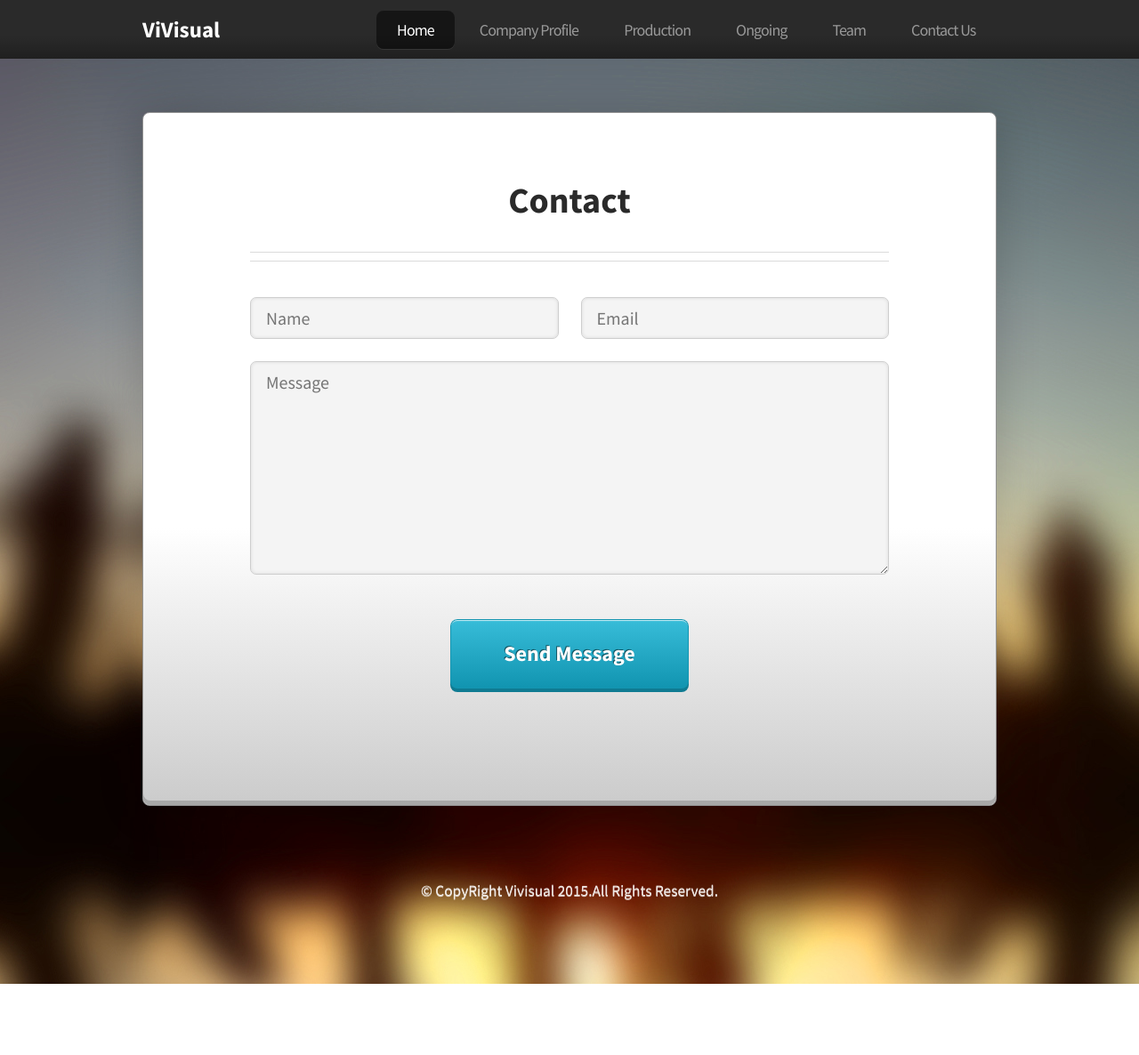
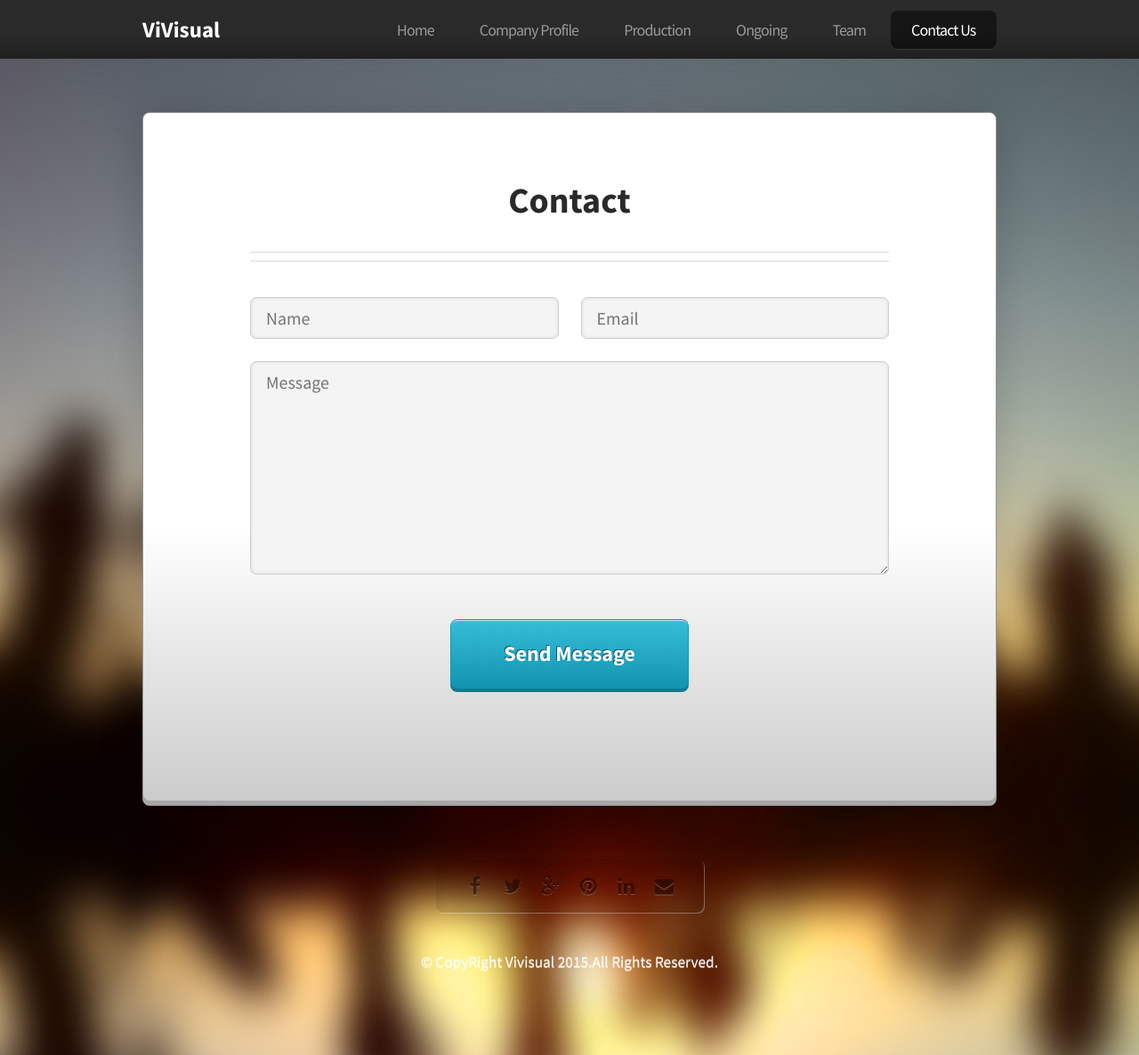
Before and after one commit to hucheng9456/vivisual, a plain HTML site: page View/contact.html in a window 1280 px wide. Shown: the whole page at 89% size. Before the commit the page ends 1106 px from the top, so only its background shows below. Drawn offline with Linux system fonts and the light colour scheme.

Commit message:
edit nav bar

```diff
--- a/View/contact.html
+++ b/View/contact.html
@@ -33,7 +33,7 @@
 								<!-- Nav -->
 									<nav id="nav">
 										<ul>
-											<li class="active"><a href="index.html">Home</a></li>
+											<li><a href="index.html">Home</a></li>
 											<!--li>
 												<a href="#">Company Profile</a>
 												<ul>
@@ -57,7 +57,7 @@
 											<li><a href="Production.html">Production</a></li>
 											<li><a href="ongoing.html">Ongoing</a></li>
 											<li><a href="team.html">Team</a></li>
-											<li><a href="contact.html">Contact Us</a></li>
+											<li class="active"><a href="contact.html">Contact Us</a></li>
 										</ul>
 									</nav>
 
@@ -114,7 +114,7 @@
 					<div id="footer-wrapper" class="container">
 
 						<!-- Footer -->
-							<!--div id="footer">
+							<div id="footer">
 								<ul class="contact">
 									<li><a href="#" class="fa fa-facebook"><span>Facebook</span></a></li>
 									<li><a href="#" class="fa fa-twitter"><span>Twitter</span></a></li>
@@ -123,7 +123,7 @@
 									<li><a href="#" class="fa fa-linkedin"><span>Linkedin</span></a></li>
 									<li><a href="#" class="fa fa-envelope"><span>Email</span></a></li>
 								</ul>
-							</div-->
+							</div>
 
 						<!-- Copyright -->
 							<div id="copyright">
```
Also changed, not shown: View/Production.html (+2 -2 lines), View/companyprofile.html (+2 -2 lines), View/ongoing.html (+2 -2 lines), View/team.html (+2 -2 lines).
